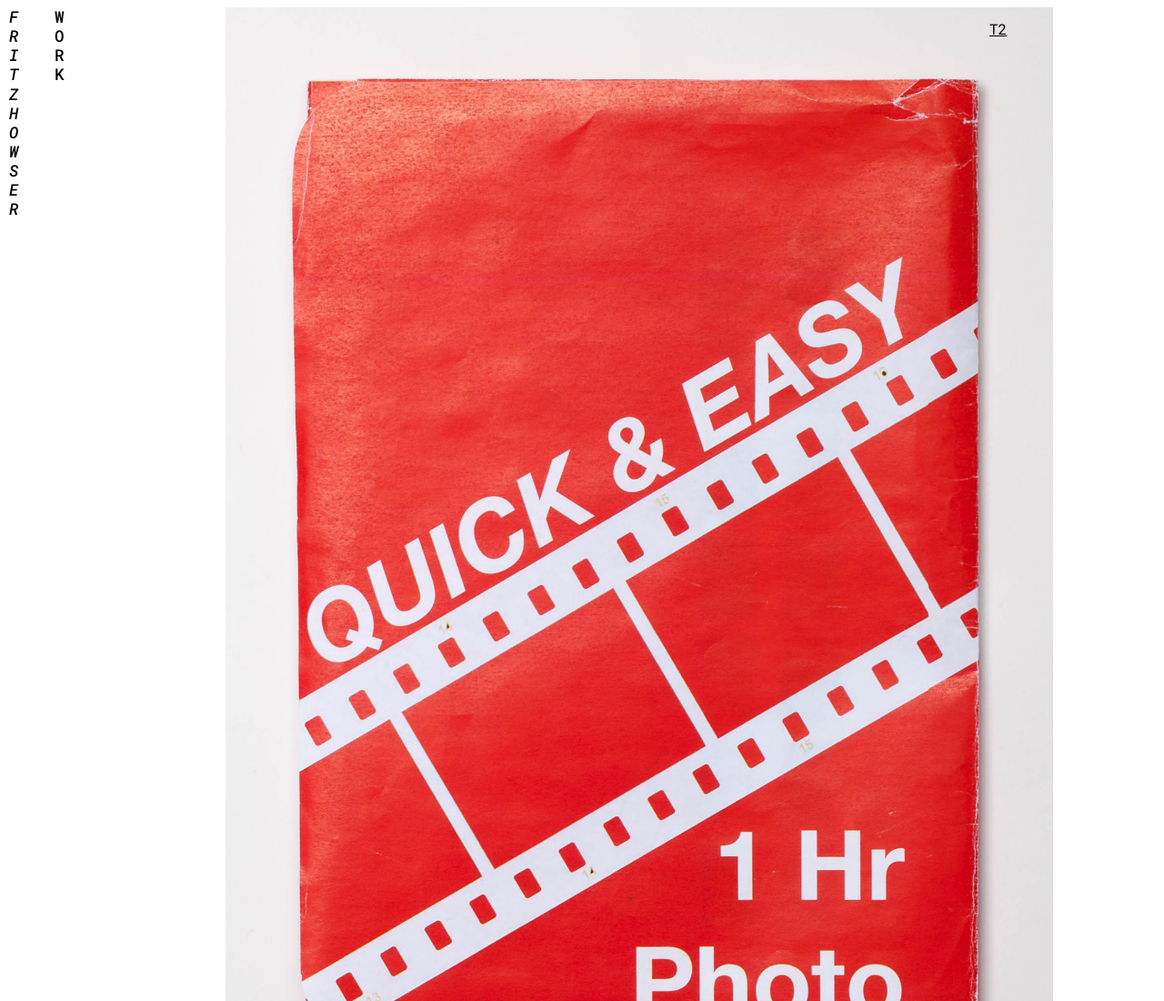
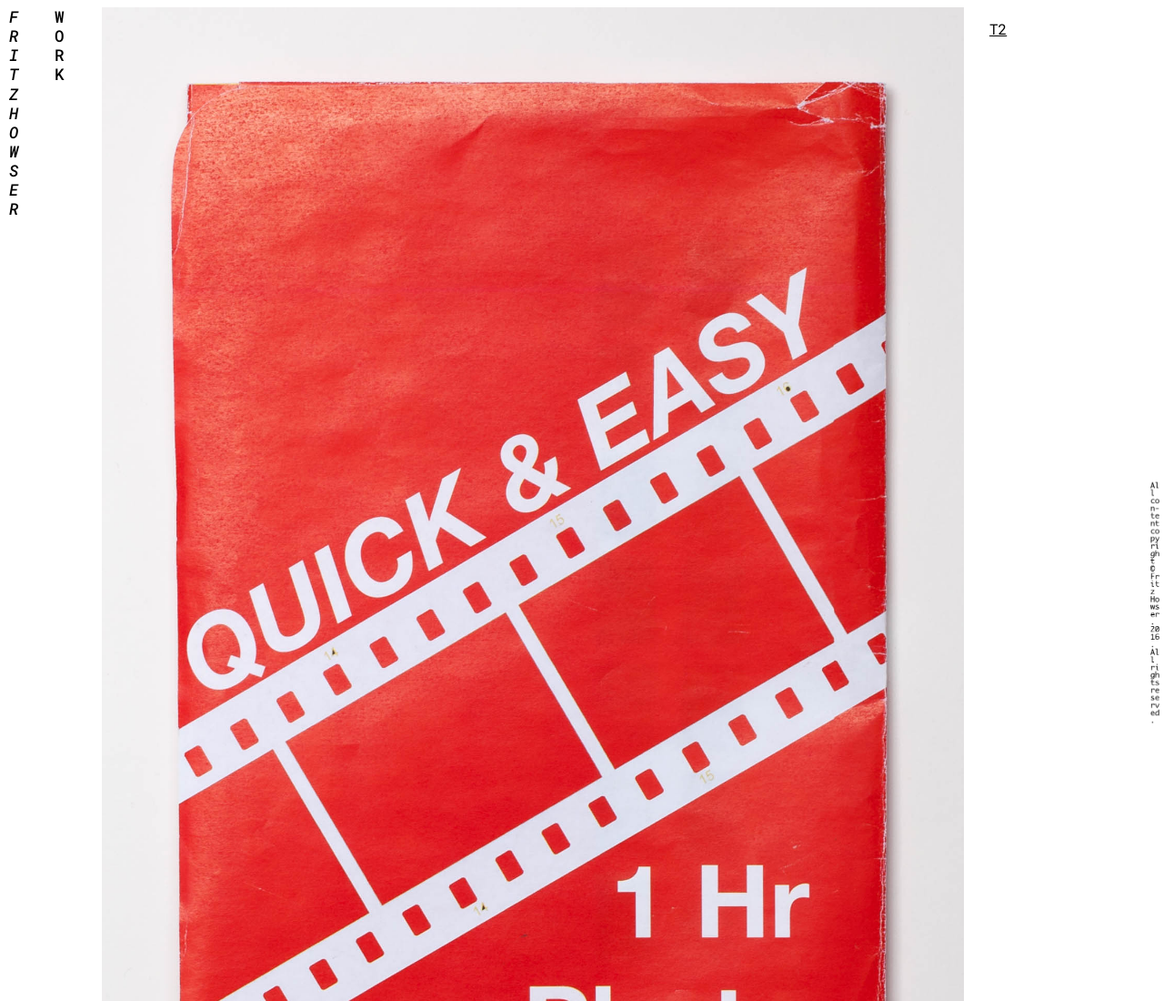
Before and after one commit to howserstrousers/website, a plain HTML site: page t2.html in a window 1280 px wide. Shown: the top 1100 px of the page at 91% size. Drawn offline with Linux system fonts and the light colour scheme.

Commit message:
alignment

```diff
--- a/style.css
+++ b/style.css
@@ -146,7 +146,6 @@
 					bottom:0;
 					right:0;
 					width:15px;
-					color: white;
 
 				}
 
@@ -161,7 +160,6 @@
 			margin: 0 auto;
 			height: 100%;
 			width: 100%;
-			float: right;
 			top-margin:10%;
 		}
 
@@ -194,6 +192,7 @@
 				margin: 0 auto;
 				width:100%;
 				height: 100%;
+				float:left;
 			}
 
 			.content img{
@@ -311,10 +310,14 @@
 					bottom:0;
 					right:0;
 					width:15px;
+					color:black;
 
 				}
 
 				.copyright img{
+
+					content: url(img/copyright.png);
+
 					width:100%;
 					height:100%;
 				}
@@ -372,19 +375,23 @@
 
 				.container {
 					margin:0 auto;
-					width:90%;
+					width:100%;
 					max-width: 1200px;
 					overflow: hidden;
 					text-align: center;
 
 				}
 
+				.boxes{
+					width:90%;
+					float:right;
+				}
+
 				.grid {
 					margin:.5%;
 					width:14%;
-					height:190px;
+					height:200px;
 					float:left;
-					display: block;
 					padding:.5%;
 					overflow:auto;
 				}
@@ -412,12 +419,14 @@
 					margin: 0 auto;
 					width:100%;
 					height: 100%;
-					margin-bottom:5%;
+					margin-bottom:2%;
 				}
 
 				.content img{
 					margin:0 auto;
-					width:80%;
+					width:79%;
+					margin-left:6%;
+					float:left;
 				}
 
 				.bajacontent{
@@ -465,7 +474,7 @@
 		@media screen and (min-width: 1260px){
 
 			.grid{
-				height:245px;
+				height:255px;
 			}
 		}
 
```
Also changed, not shown: work.html (+2 -0 lines).
